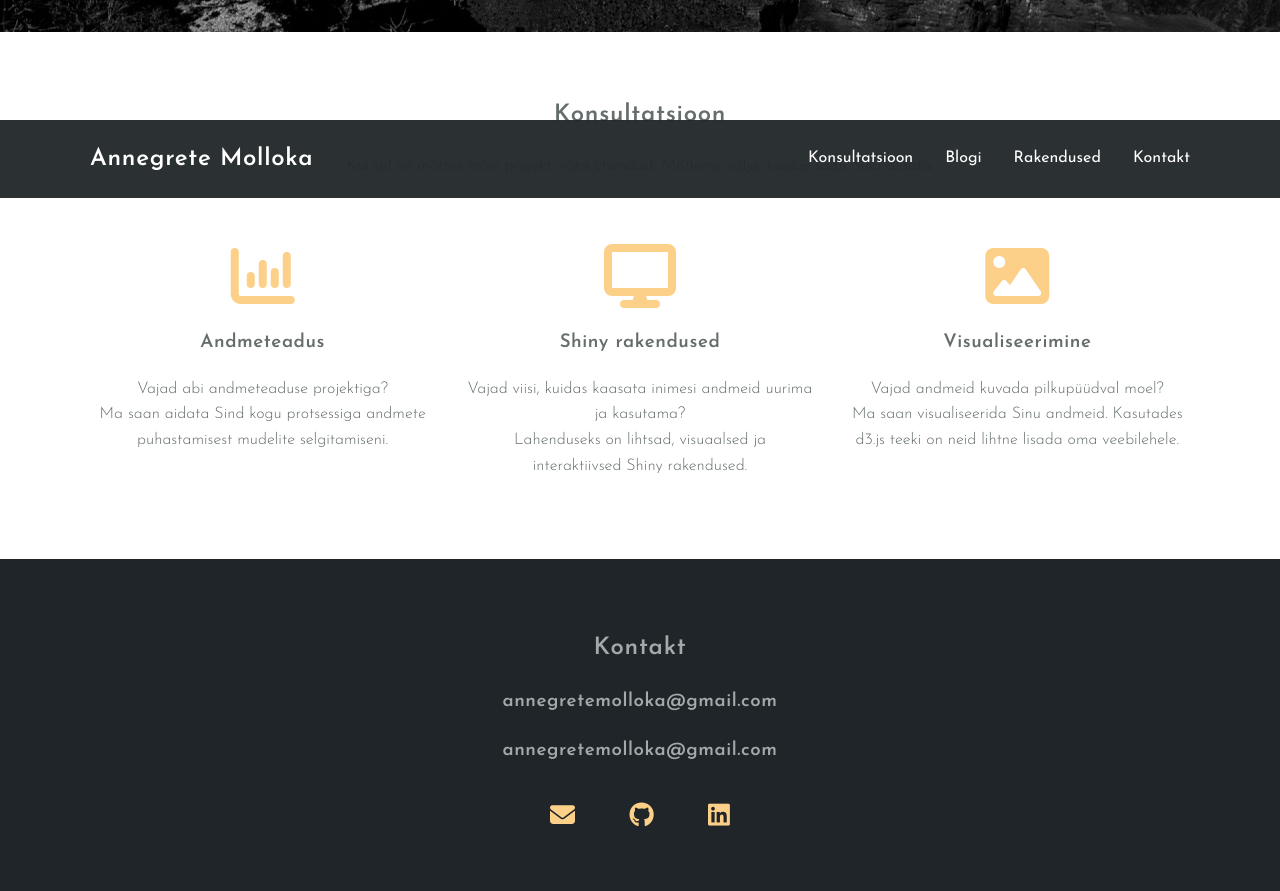
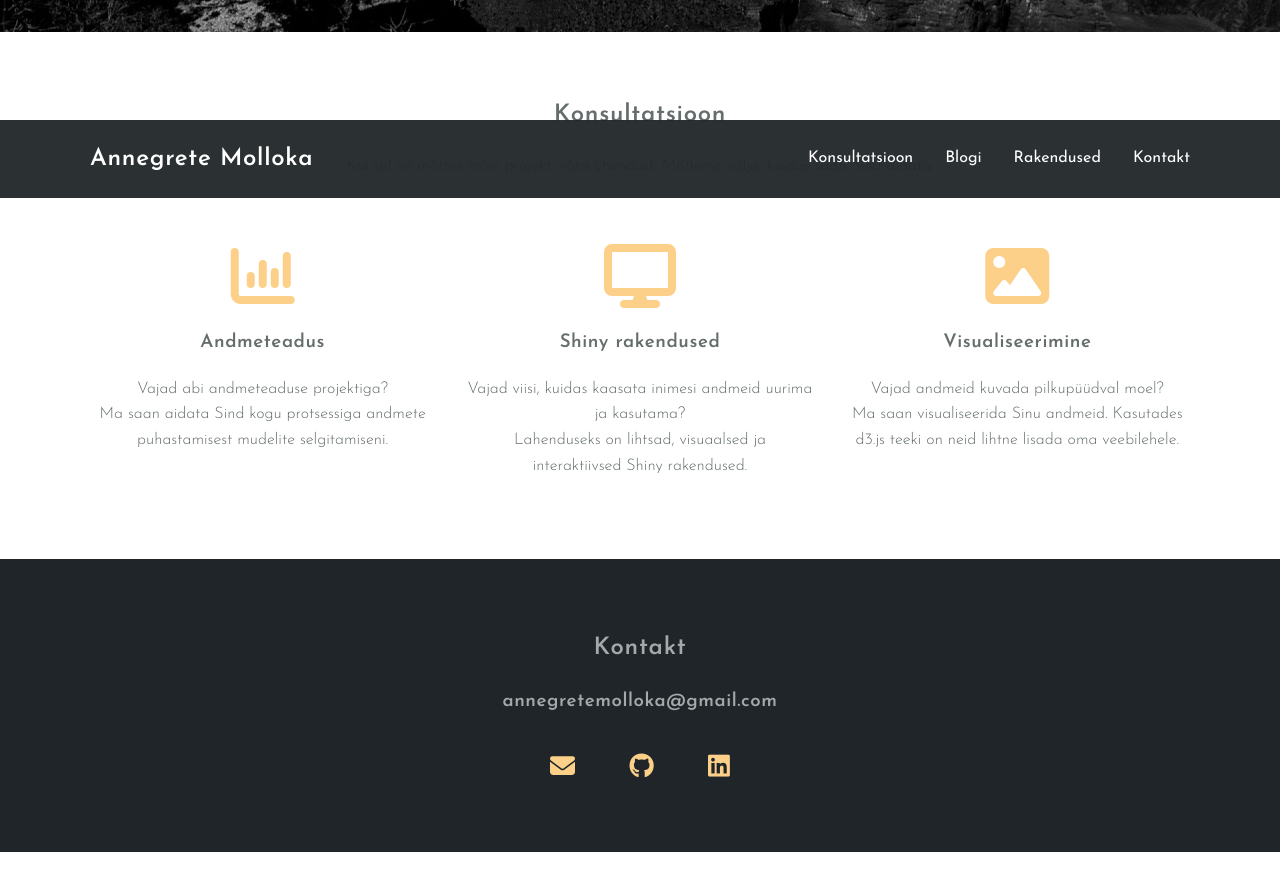
Before and after one commit to annegretepeek/annegrete.ee, a Jekyll site: the page built from index.html, in a window 1280 px wide and 900 px high, scrolled down 558 px. Shown: the top 891 px of the window. Built offline with Jekyll 4.4.1, drawn with Linux system fonts in a browser that asks for light colours; after the commit the page ends 1410 px from its top, so only the background shows below that.

Commit message:
Remove email

```diff
--- a/_includes/contact_icons.html
+++ b/_includes/contact_icons.html
@@ -1,9 +1,3 @@
-<h3>
-    <a href="mailto:annegretemolloka@gmail.com">
-        annegretemolloka@gmail.com
-    </a>
-</h3>
-
 <ul class="nupud">
 
     <li>
```
